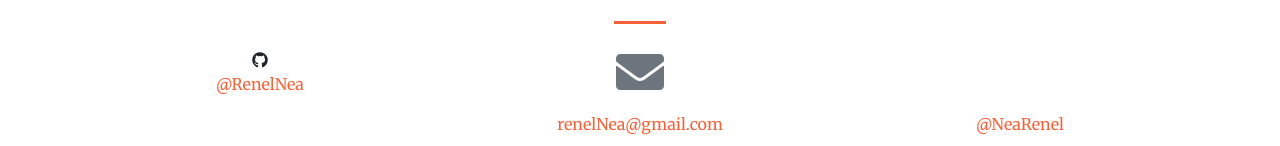
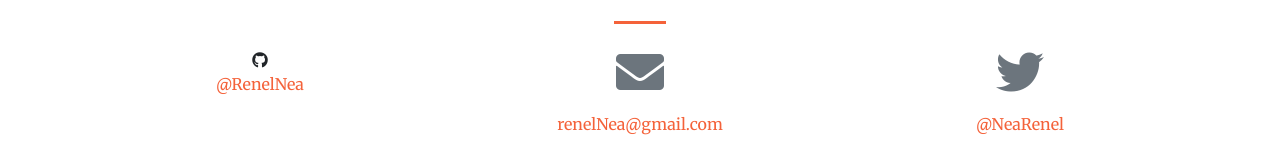
Before and after one commit to RenelNEA/web, a website with bundled scripts: page index.html in a window 1280 px wide. Shown: the part 3324-3470 px from the top of the page. Built offline with nearby package versions, Linux system fonts and the light colour scheme.

Commit message:
Update index.html

```diff
--- a/index.html
+++ b/index.html
@@ -171,7 +171,7 @@ Creamos esta comunidad con el ideal de brindar un espacio social activo e inclus
           <a class="d-block" href="mailto:renelNea@gmail.com">renelNea@gmail.com</a>
         </div>
         <div class="col-lg-4 mr-auto text-center">
-          <i class="fas fa-twitter-square fa-3x mb-3 text-muted"></i>
+          <i class="fab fa-twitter fa-3x mb-3 text-muted"></i>
           <!-- Make sure to change the email address in anchor text AND the link below! -->
           <a class="d-block" href="https://twitter.com/NeaRenel">@NeaRenel</a>
         </div>
```
